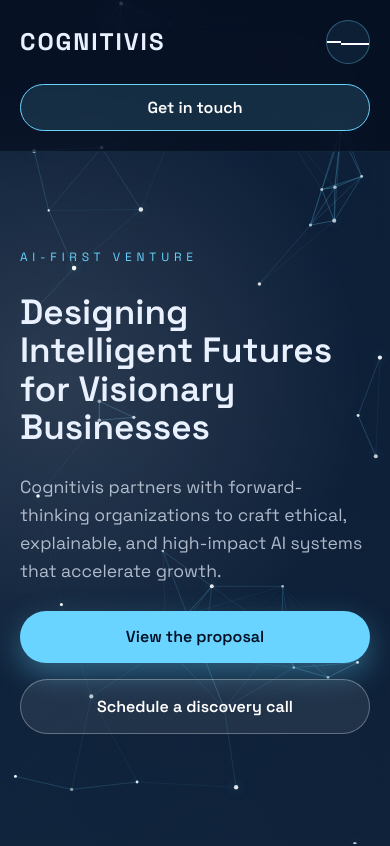
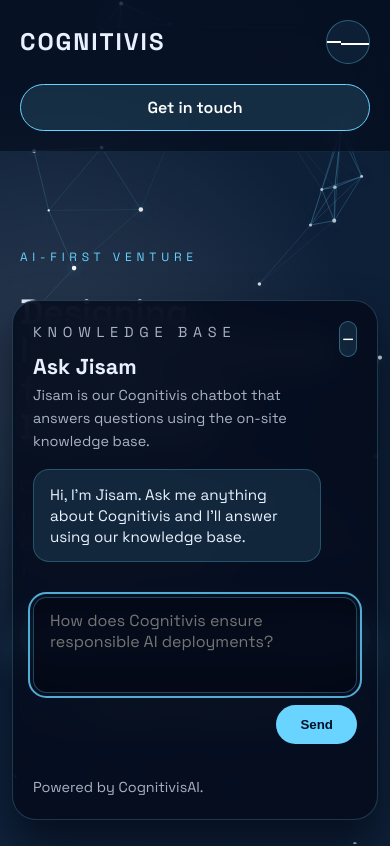
Before and after one commit to Absolutorcinus/cognitivo, a plain HTML site: page index.html in a window 390 px wide. Shown: the top 846 px of the page. Drawn offline with Linux system fonts and the light colour scheme.

Commit message:
Improve chatbot layout and input behavior

```diff
--- /dev/null
+++ b/chatbot.js
@@ -0,0 +1,179 @@
+const OPENAI_API_KEY = 'YOUR_OPENAI_API_KEY';
+const KNOWLEDGE_BASE_PATH = 'knowledge-base/cognitivis.txt';
+const chatbotName = 'Jisam';
+let knowledgeChunks = [];
+
+async function loadKnowledgeBase() {
+  try {
+    const response = await fetch(KNOWLEDGE_BASE_PATH);
+    if (!response.ok) {
+      throw new Error('Unable to load knowledge base');
+    }
+    const text = await response.text();
+    knowledgeChunks = text
+      .split(/\n\s*\n/)
+      .map((chunk) => chunk.trim())
+      .filter(Boolean);
+  } catch (error) {
+    console.error(error);
+    knowledgeChunks = [];
+  }
+}
+
+function tokenize(text) {
+  return text
+    .toLowerCase()
+    .replace(/[^a-z0-9\s]/g, ' ')
+    .split(/\s+/)
+    .filter(Boolean);
+}
+
+function rankChunks(question, topK = 2) {
+  if (!knowledgeChunks.length) {
+    return [];
+  }
+  const questionTokens = tokenize(question);
+  const scores = knowledgeChunks.map((chunk, index) => {
+    const chunkTokens = tokenize(chunk);
+    const overlap = chunkTokens.filter((token) => questionTokens.includes(token));
+    return { chunk, score: overlap.length, index };
+  });
+  return scores
+    .sort((a, b) => b.score - a.score)
+    .slice(0, topK)
+    .map(({ chunk }) => chunk);
+}
+
+function buildPrompt(context, question) {
+  return [
+    {
+      role: 'system',
+      content: `${chatbotName} is a knowledgeable Cognitivis guide. Answer in three concise paragraphs at most.`,
+    },
+    {
+      role: 'user',
+      content: `Use the following context from the Cognitivis knowledge base to answer the question.\nContext:\n${context}\n\nQuestion: ${question}`,
+    },
+  ];
+}
+
+function createMessageElement(text, sender) {
+  const wrapper = document.createElement('div');
+  wrapper.className = `chatbot__message chatbot__message--${sender}`;
+  const bubble = document.createElement('div');
+  bubble.className = 'chatbot__bubble';
+  bubble.textContent = text;
+  wrapper.appendChild(bubble);
+  return wrapper;
+}
+
+function appendMessage(container, text, sender) {
+  const element = createMessageElement(text, sender);
+  container.appendChild(element);
+  container.scrollTop = container.scrollHeight;
+  return element;
+}
+
+function fallbackAnswer(context, question) {
+  return `I can help with Cognitivis questions using the on-page knowledge base. Please set your OpenAI API key in chatbot.js so I can craft richer answers.\n\nMost relevant context:\n${context}\n\nYour question: ${question}`;
+}
+
+async function askJisam(question, container) {
+  const trimmed = question.trim();
+  if (!trimmed) {
+    return;
+  }
+
+  const loadingMessage = appendMessage(container, 'Thinking...', 'jisam');
+  const ranked = rankChunks(trimmed);
+  const context = ranked.join('\n\n');
+
+  if (!OPENAI_API_KEY || OPENAI_API_KEY === 'YOUR_OPENAI_API_KEY') {
+    loadingMessage.replaceWith(
+      createMessageElement(fallbackAnswer(context || 'Knowledge base unavailable.', trimmed), 'jisam')
+    );
+    return;
+  }
+
+  try {
+    const response = await fetch('https://api.openai.com/v1/chat/completions', {
+      method: 'POST',
+      headers: {
+        'Content-Type': 'application/json',
+        Authorization: `Bearer ${OPENAI_API_KEY}`,
+      },
+      body: JSON.stringify({
+        model: 'gpt-4o-mini',
+        temperature: 0.2,
+        messages: buildPrompt(context, trimmed),
+      }),
+    });
+
+    if (!response.ok) {
+      throw new Error('Request failed');
+    }
+
+    const data = await response.json();
+    const answer = data?.choices?.[0]?.message?.content?.trim();
+    if (answer) {
+      loadingMessage.replaceWith(createMessageElement(answer, 'jisam'));
+    } else {
+      loadingMessage.replaceWith(createMessageElement('I could not find an answer right now.', 'jisam'));
+    }
+  } catch (error) {
+    console.error(error);
+    loadingMessage.replaceWith(
+      createMessageElement('Something went wrong reaching OpenAI. Please try again in a moment.', 'jisam')
+    );
+  }
+}
+
+function initChatbot() {
+  const chatContainer = document.querySelector('.chatbot__messages');
+  const form = document.getElementById('chatbot-form');
+  const input = document.getElementById('chatbot-input');
+  const widget = document.querySelector('.chatbot-widget');
+  const launcher = document.getElementById('chatbot-launcher');
+  const minimizeButton = document.getElementById('chatbot-minimize');
+  const panel = document.getElementById('chatbot-panel');
+  if (!chatContainer || !form || !input || !widget || !launcher || !minimizeButton || !panel) {
+    return;
+  }
+
+  const setCollapsed = (collapsed) => {
+    widget.classList.toggle('chatbot-widget--collapsed', collapsed);
+    widget.classList.toggle('chatbot-widget--open', !collapsed);
+    launcher.setAttribute('aria-expanded', (!collapsed).toString());
+    panel.setAttribute('aria-hidden', collapsed ? 'true' : 'false');
+    if (!collapsed) {
+      input.focus();
+    }
+  };
+
+  appendMessage(chatContainer, `Hi, I'm ${chatbotName}. Ask me anything about Cognitivis and I'll answer using our knowledge base.`, 'jisam');
+  loadKnowledgeBase();
+  setCollapsed(false);
+
+  launcher.addEventListener('click', () => setCollapsed(false));
+  minimizeButton.addEventListener('click', () => setCollapsed(true));
+
+  input.addEventListener('keydown', (event) => {
+    if (event.key === 'Enter' && !event.shiftKey) {
+      event.preventDefault();
+      form.requestSubmit();
+    }
+  });
+
+  form.addEventListener('submit', (event) => {
+    event.preventDefault();
+    const question = input.value;
+    if (!question.trim()) {
+      return;
+    }
+    appendMessage(chatContainer, question, 'user');
+    input.value = '';
+    askJisam(question, chatContainer);
+  });
+}
+
+document.addEventListener('DOMContentLoaded', initChatbot);
--- a/index.html
+++ b/index.html
@@ -238,10 +238,50 @@
       </section>
     </main>
 
+    <div class="chatbot-widget chatbot-widget--open" aria-live="polite">
+      <button
+        type="button"
+        class="chatbot-launcher"
+        id="chatbot-launcher"
+        aria-controls="chatbot-panel"
+        aria-expanded="false"
+      >
+        <span class="chatbot-launcher__label">Chat with Jisam</span>
+      </button>
+      <section class="chatbot-panel" id="chatbot-panel" role="dialog" aria-label="Chat with Jisam">
+        <header class="chatbot-panel__header">
+          <div>
+            <p class="eyebrow">Knowledge Base</p>
+            <h3>Ask Jisam</h3>
+            <p>
+              Jisam is our Cognitivis chatbot that answers questions using the on-site knowledge base.
+            </p>
+          </div>
+          <button type="button" class="chatbot-panel__minimize" id="chatbot-minimize" aria-label="Minimize chat">
+            <span aria-hidden="true">&minus;</span>
+          </button>
+        </header>
+        <div class="chatbot__messages" role="log" aria-live="polite"></div>
+        <form class="chatbot__form" id="chatbot-form">
+          <label class="sr-only" for="chatbot-input">Ask Jisam a question</label>
+          <textarea
+            id="chatbot-input"
+            name="question"
+            rows="3"
+            placeholder="How does Cognitivis ensure responsible AI deployments?"
+            required
+          ></textarea>
+          <button type="submit">Send</button>
+        </form>
+        <p class="chatbot__note">Powered by CognitivisAI.</p>
+      </section>
+    </div>
+
     <footer class="site-footer">
       <p>&copy; <span id="year"></span> Cognitivis. All rights reserved.</p>
     </footer>
 
     <script src="network.js"></script>
+    <script src="chatbot.js"></script>
   </body>
 </html>
--- /dev/null
+++ b/knowledge-base/cognitivis.txt
@@ -0,0 +1,5 @@
+Cognitivis is a venture studio dedicated to building ethical, human-centered AI systems for ambitious organizations. The team blends strategic foresight, applied research, and enterprise delivery expertise to de-risk complex transformations.
+
+Signature offerings include AI strategy diagnostics, rapid prototyping labs, and managed deployments that align technical breakthroughs with measurable business outcomes. Cognitivis emphasizes transparent governance, continuous model oversight, and executive enablement to ensure AI initiatives earn trust.
+
+Jisam, the resident Cognitivis guide, helps partners navigate their knowledge base. The assistant distills research briefings, proposal artifacts, and case studies into concise answers tailored to decision makers.
--- a/styles.css
+++ b/styles.css
@@ -271,6 +271,196 @@
   margin: 0 auto;
   display: grid;
   gap: 1.5rem;
+}
+
+.chatbot-widget {
+  position: fixed;
+  bottom: 1.5rem;
+  right: 1.5rem;
+  width: min(360px, calc(100% - 2rem));
+  z-index: 20;
+  display: flex;
+  flex-direction: column;
+  align-items: flex-end;
+  gap: 0.75rem;
+}
+
+.chatbot-panel {
+  width: 100%;
+  background: rgba(5, 12, 30, 0.92);
+  border: 1px solid rgba(104, 212, 255, 0.22);
+  border-radius: 1.5rem;
+  padding: 1.25rem;
+  display: flex;
+  flex-direction: column;
+  gap: 1rem;
+  height: 520px;
+  max-height: 80vh;
+  min-height: 360px;
+  box-shadow: 0 25px 45px rgba(1, 5, 15, 0.65);
+  backdrop-filter: blur(16px);
+}
+
+.chatbot-panel__header {
+  display: flex;
+  justify-content: space-between;
+  gap: 1rem;
+  align-items: flex-start;
+}
+
+.chatbot-panel__header h3 {
+  margin-top: 0.35rem;
+  font-size: 1.35rem;
+}
+
+.chatbot-panel__header p {
+  color: var(--muted);
+  font-size: 0.9rem;
+}
+
+.chatbot-panel__minimize {
+  border: 1px solid rgba(104, 212, 255, 0.35);
+  border-radius: 999px;
+  width: 2.25rem;
+  height: 2.25rem;
+  background: rgba(104, 212, 255, 0.12);
+  color: var(--white);
+  font-size: 1.25rem;
+  line-height: 1;
+  display: grid;
+  place-items: center;
+  cursor: pointer;
+}
+
+.chatbot-panel__minimize:hover,
+.chatbot-panel__minimize:focus-visible {
+  background: rgba(104, 212, 255, 0.2);
+}
+
+.chatbot-launcher {
+  border: none;
+  border-radius: 999px;
+  background: var(--primary);
+  color: #03112a;
+  font-weight: 600;
+  padding: 0.95rem 1.5rem;
+  box-shadow: 0 18px 30px rgba(8, 20, 40, 0.4);
+  cursor: pointer;
+}
+
+.chatbot-widget--open .chatbot-launcher {
+  display: none;
+}
+
+.chatbot-widget--collapsed .chatbot-panel {
+  display: none;
+}
+
+.chatbot-widget--collapsed .chatbot-launcher {
+  display: inline-flex;
+}
+
+@media (max-width: 600px) {
+  .chatbot-widget {
+    width: calc(100% - 1.5rem);
+    right: 0.75rem;
+    left: 0.75rem;
+  }
+}
+
+.chatbot__messages {
+  flex: 1;
+  overflow-y: auto;
+  display: flex;
+  flex-direction: column;
+  gap: 1rem;
+  padding-right: 0.25rem;
+}
+
+.chatbot__message {
+  display: flex;
+}
+
+.chatbot__message--jisam {
+  justify-content: flex-start;
+}
+
+.chatbot__message--user {
+  justify-content: flex-end;
+}
+
+.chatbot__bubble {
+  max-width: 90%;
+  padding: 0.85rem 1rem;
+  border-radius: 1rem;
+  background: rgba(104, 212, 255, 0.12);
+  border: 1px solid rgba(104, 212, 255, 0.25);
+  font-size: 0.95rem;
+  line-height: 1.4;
+}
+
+.chatbot__message--user .chatbot__bubble {
+  background: rgba(104, 212, 255, 0.2);
+  border-color: rgba(104, 212, 255, 0.45);
+}
+
+.chatbot__form {
+  display: flex;
+  flex-direction: column;
+  gap: 0.75rem;
+}
+
+.chatbot__form textarea {
+  width: 100%;
+  resize: none;
+  min-height: 96px;
+  border-radius: 0.85rem;
+  border: 1px solid rgba(104, 212, 255, 0.3);
+  background: rgba(3, 7, 20, 0.75);
+  color: var(--white);
+  padding: 0.75rem 1rem;
+  font-family: inherit;
+  font-size: 1rem;
+}
+
+.chatbot__form textarea:focus-visible {
+  outline: 2px solid rgba(104, 212, 255, 0.8);
+  outline-offset: 3px;
+}
+
+.chatbot__form button {
+  align-self: flex-end;
+  padding: 0.75rem 1.5rem;
+  border-radius: 999px;
+  border: none;
+  background: var(--primary);
+  color: #03112a;
+  font-weight: 600;
+  cursor: pointer;
+  transition: transform 0.3s ease, box-shadow 0.3s ease;
+}
+
+.chatbot__form button:hover,
+.chatbot__form button:focus-visible {
+  transform: translateY(-1px);
+  box-shadow: 0 10px 25px rgba(104, 212, 255, 0.3);
+}
+
+.chatbot__note {
+  color: var(--muted);
+  font-size: 0.9rem;
+  margin-top: 1rem;
+}
+
+.sr-only {
+  position: absolute;
+  width: 1px;
+  height: 1px;
+  padding: 0;
+  margin: -1px;
+  overflow: hidden;
+  clip: rect(0, 0, 0, 0);
+  border: 0;
 }
 
 .section__intro {
```
